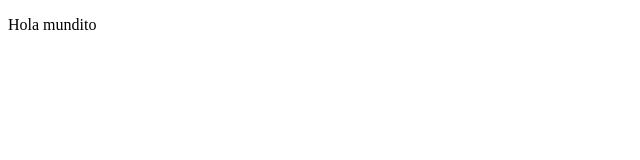
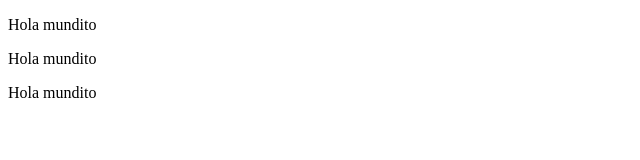
Before and after one commit to Sebcas16131/sebastian_visual_ADSO, a plain HTML site: page index.html in a window 1280 px wide. Shown: the whole page, without its empty margins (0-640 px from the left). Drawn offline with Linux system fonts and the light colour scheme.

Commit message:
agg parrafo

```diff
--- a/index.html
+++ b/index.html
@@ -9,5 +9,7 @@
 </head>
 <body>
     <p>Hola mundito</p>
+    <p>Hola mundito</p>
+    <p>Hola mundito</p>
 </body>
 </html>
```
